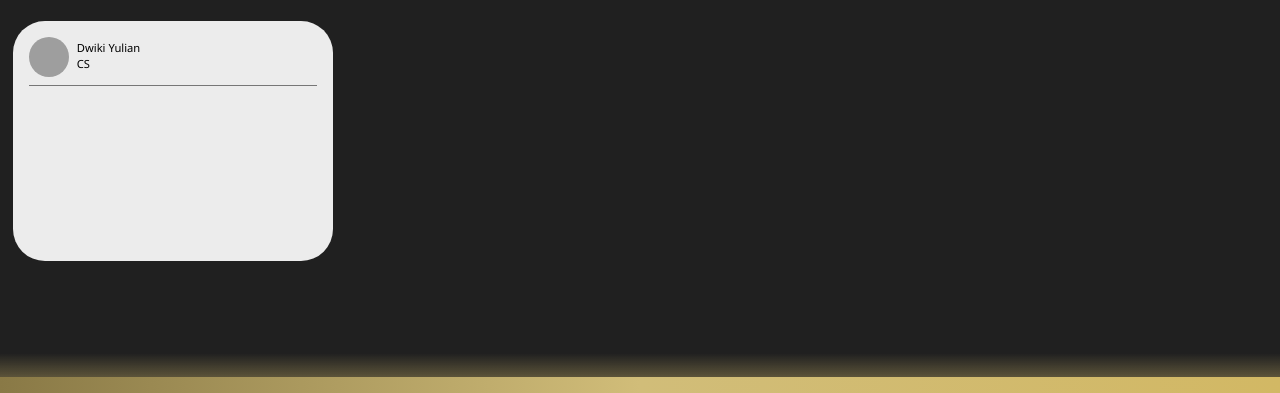
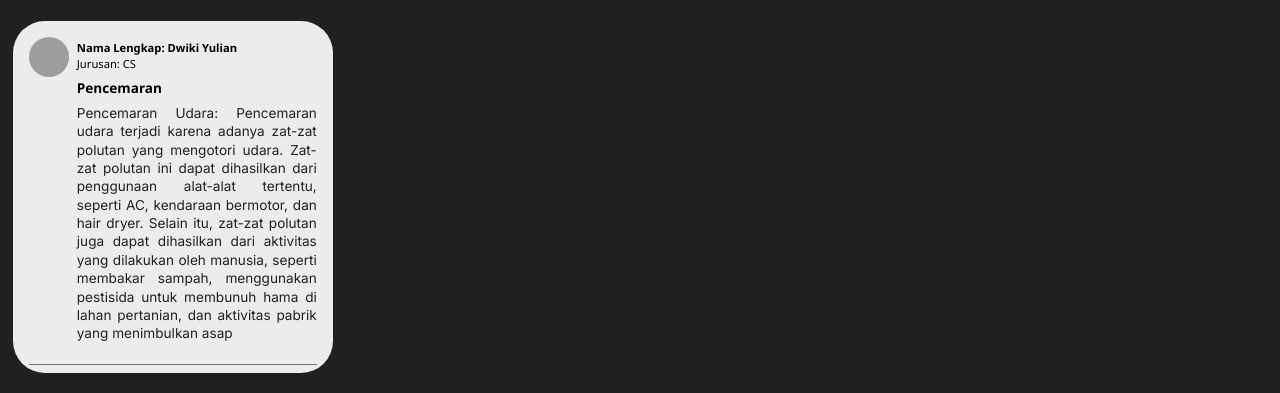
Before and after one commit to nabilazhaf/bnccmalang-hacktoberfest2023, a plain HTML site: page index.html in a window 1280 px wide. Shown: the part 3616-4009 px from the top of the page. Drawn offline with Linux system fonts and the light colour scheme; grey boxes are pictures that could not be loaded; a script that the page names is missing.

Commit message:
Memberi Judul dan Deskripsi Pencemaran Udara
Pencemaran Udara

```diff
--- a/index.html
+++ b/index.html
@@ -332,8 +332,10 @@
             <div class="imgBox dFlex icon">
               <img src="./Images/GLM_1568.jpg" alt="" />
               <div style="margin-left: 0.5em; margin-top: 0.15em">
-                <h6>Dwiki Yulian</h6>
-                <h6>CS</h6>
+                <h6><b>Nama Lengkap: Dwiki Yulian</b></h6>
+                <h6>Jurusan: CS</h6>
+                <h5><b>Pencemaran</b></h5>
+                <p>Pencemaran Udara: Pencemaran udara terjadi karena adanya zat-zat polutan yang mengotori udara. Zat-zat polutan ini dapat dihasilkan dari penggunaan alat-alat tertentu, seperti AC, kendaraan bermotor, dan hair dryer. Selain itu, zat-zat polutan juga dapat dihasilkan dari aktivitas yang dilakukan oleh manusia, seperti membakar sampah, menggunakan pestisida untuk membunuh hama di lahan pertanian, dan aktivitas pabrik yang menimbulkan asap</p>
               </div>
             </div>
             <div class="seperator"></div>
```
